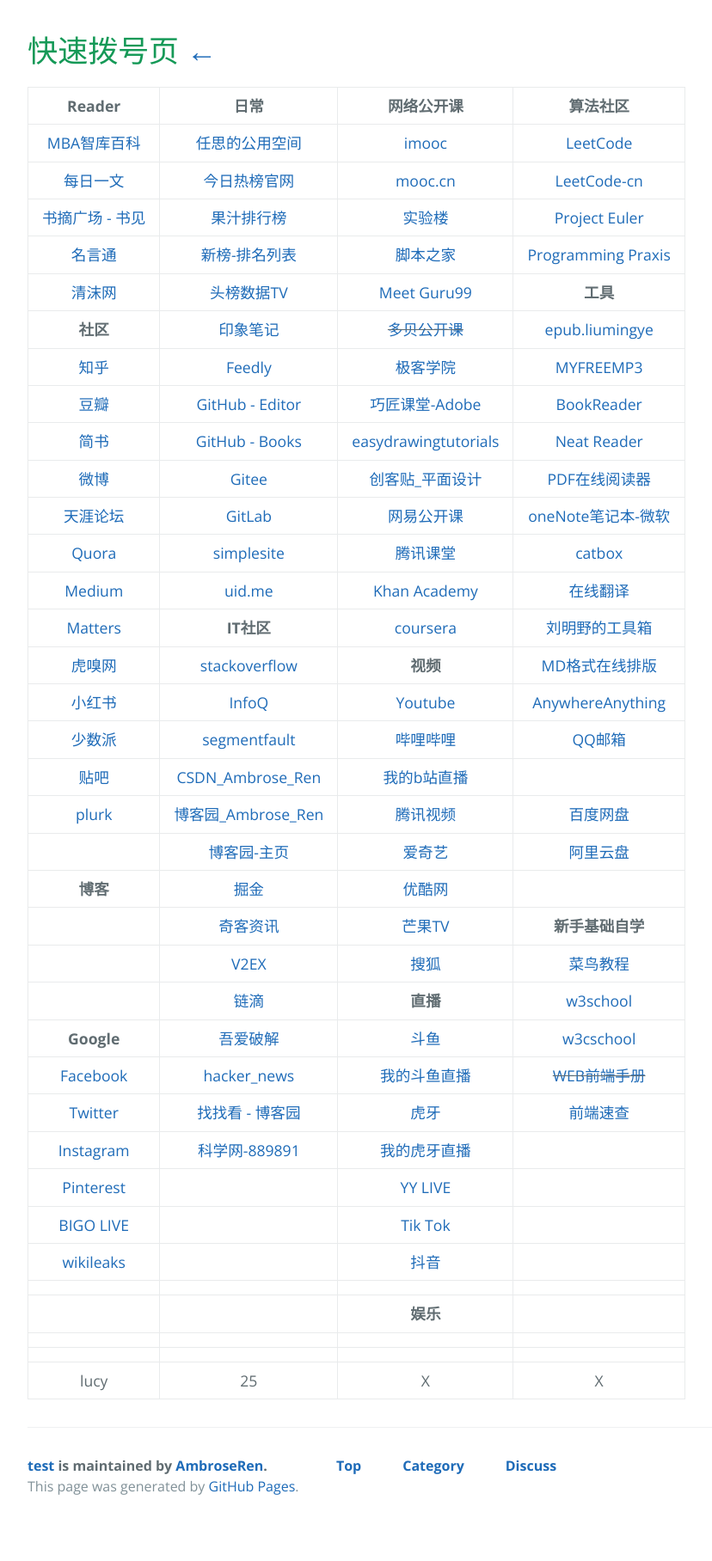
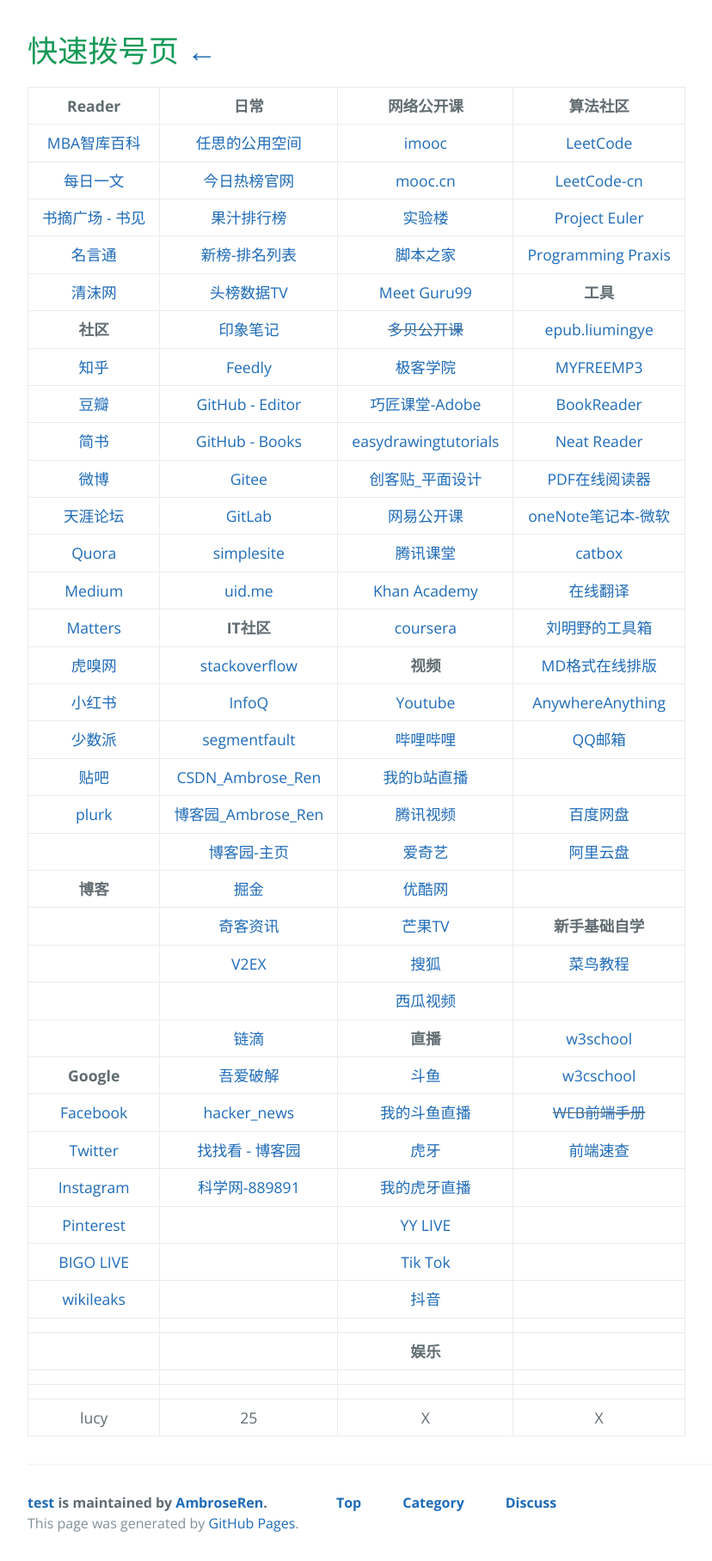
Before and after one commit to AmbroseRen/test, a Jekyll site: the page built from navigation.md, in a window 1280 px wide. Shown: the whole page at 86% size, without its empty margins (192-1020 px from the left). Built offline with Jekyll 4.4.1, drawn with Linux system fonts in a browser that asks for light colours; our own code applies the rules of GitHub Pages for plain Markdown files; the repository's description, which GitHub fills in, is left out; before the commit the page ends 1773 px from its top, so only the background shows below that.

Commit message:
Update navigation.md

```diff
--- a/navigation.md
+++ b/navigation.md
@@ -25,6 +25,7 @@
 | __博客__ | [掘金](https://juejin.cn/) | [优酷网](https://user.youku.com/page/usc/fav?theme=) | []() |
 | []() | [奇客资讯](https://www.solidot.org/) | [芒果TV](https://i.mgtv.com/my/looklist) | __新手基础自学__ |
 | []() | [V2EX](https://www.v2ex.com/?tab=tech) | [搜狐](https://my.tv.sohu.com/i/bookmark) | [菜鸟教程](https://www.runoob.com/) |
+| []() | []() | [西瓜视频](https://www.ixigua.com/my/favorite) | []() |
 | []() | [链滴](https://ld246.com/) | __直播__ | [w3school](https://www.w3school.com.cn/) |
 | __Google__ | [吾爱破解](https://www.52pojie.cn/) | [斗鱼](https://www.douyu.com/directory/myFollow) | [w3cschool](https://www.w3cschool.cn/) |
 | [Facebook](https://www.facebook.com/) | [hacker_news](https://news.ycombinator.com/) | [我的斗鱼直播](https://www.douyu.com/10150268) | ~~[WEB前端手册](#)~~ |
```
